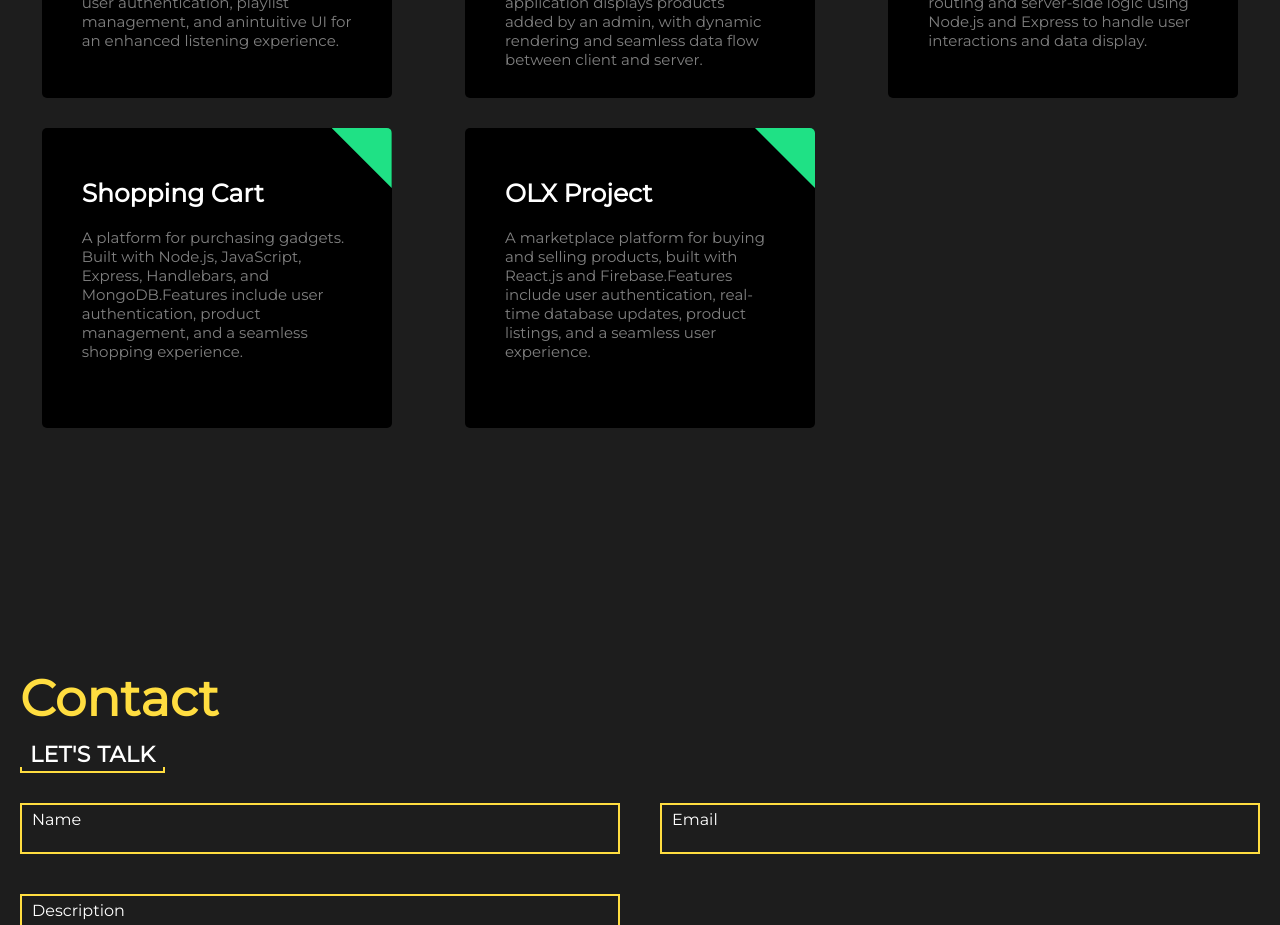
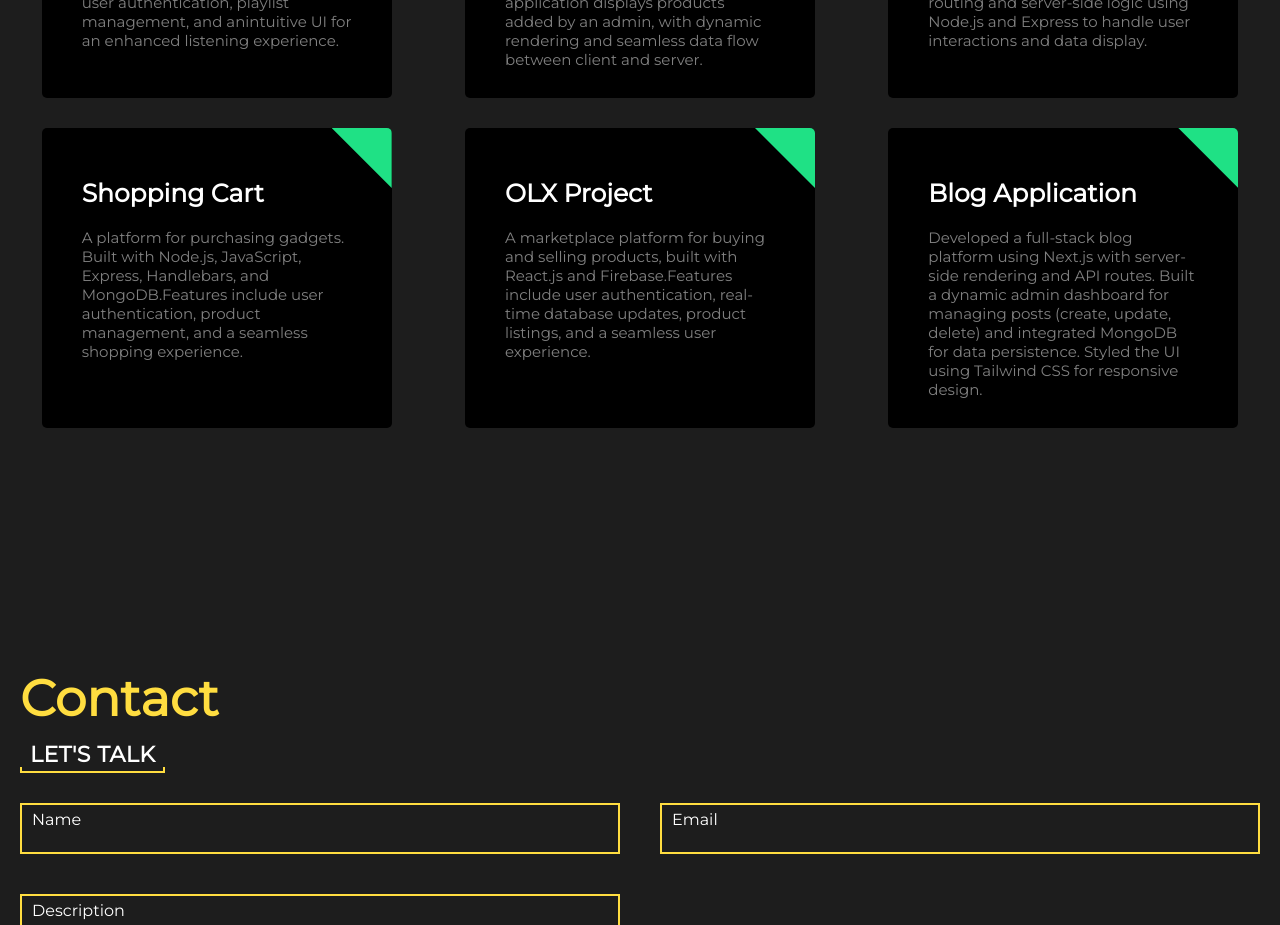
Before and after one commit to jisangeorgekutty/Portfolio, a React (Create React App) app in the folder portfolio-project/: page / in a window 1280 px wide. Shown: the part 2580-3505 px from the top of the page. Built offline with nearby package versions, Linux system fonts and the light colour scheme.

Commit message:
done some changes

```diff
--- a/portfolio-project/src/containers/portfolio/index.jsx
+++ b/portfolio-project/src/containers/portfolio/index.jsx
@@ -59,6 +59,13 @@ const portfolioData = [
     sourcelink: "https://github.com/jisangeorgekutty/olx-project",
     demolink: ""
   },
+   {
+    id: 9,
+    name: "Blog Application",
+    desc: "Developed a full-stack blog platform using Next.js with server-side rendering and API routes. Built a dynamic admin dashboard for managing posts (create, update, delete) and integrated MongoDB for data persistence. Styled the UI using Tailwind CSS for responsive design.",
+    sourcelink: "https://github.com/jisangeorgekutty/Blog-Web-Application",
+    demolink: ""
+  },
 ];
 
 const Portfolio = () => {
```
